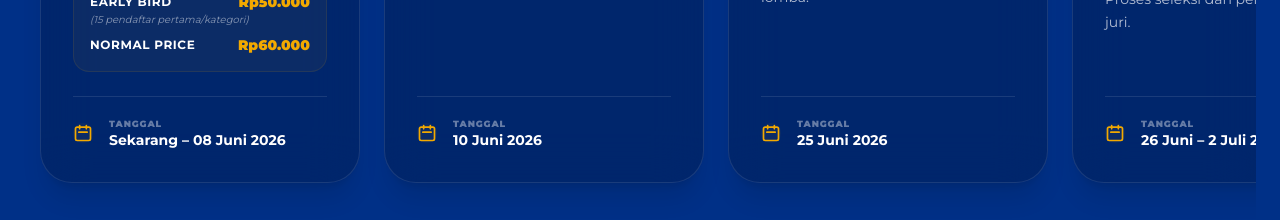
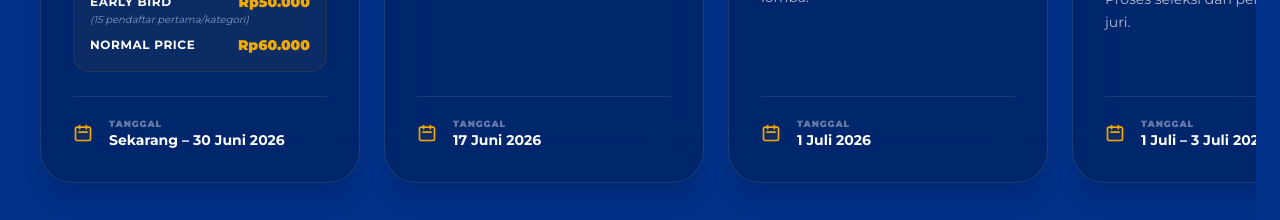
Before and after one commit to bguss03/DIGIFEST2026, a React (Vite) app in the folder Frontend/: page / in a window 1280 px wide. Shown: the part 2880-3100 px from the top of the page. Built offline with nearby package versions, Linux system fonts and the light colour scheme; no server answers; a web font is replaced by a local one.

Commit message:
revision timeline and revision system innovation competition

```diff
--- a/Frontend/src/pages/Event.tsx
+++ b/Frontend/src/pages/Event.tsx
@@ -29,7 +29,6 @@ interface TimelineStep {
   date: string;
 }
 
-// Tambahkan interface baru untuk Guidebook
 interface Guidebook {
   label: string;
   link: string;
@@ -40,7 +39,7 @@ interface EventData {
   subtitle?: string;
   description: string;
   link: string;
-  guidebooks?: Guidebook[]; // Mengubah guidebookLink menjadi array guidebooks
+  guidebooks?: Guidebook[];
   competitions?: Competition[];
   summary?: SummaryCard[];
   timeline?: TimelineStep[];
@@ -59,7 +58,6 @@ const eventDetails: Record<string, EventData> = {
     linkSubmit: "/SubmitGenetic",
     locationInfo:
       "Lomba terdiri dari Babak Penyisihan (Online) dan Babak Final (Offline) di Universitas Semarang.",
-    // Masukkan 2 Guidebook di sini
     guidebooks: [
       { label: "Guidebook UI/UX", link: "/GUIDEBOOK_LOMBA_UDC.pdf" },
       { label: "Guidebook SIIC", link: "/GUIDEBOOK_lOMBA_SIIC.pdf" },
@@ -72,7 +70,7 @@ const eventDetails: Record<string, EventData> = {
         subTheme: "Solusi Digital Untuk Tantangan atau Masalah Sosial",
       },
       {
-        name: "System Innovation System Idea Competition",
+        name: "System Innovation Idea Competition",
         description:
           "Kompetisi ini menguji kemampuan peserta dalam merancang solusi inovatif berbasis teknologi untuk menjawab permasalahan sosial secara kreatif dan aplikatif.",
         subTheme: "Smart Society & Digital Solutions",
@@ -99,10 +97,10 @@ const eventDetails: Record<string, EventData> = {
       },
     ],
     timeline: [
-      { title: "Pendaftaran", date: "Sekarang – 08 Juni 2026" },
-      { title: "Technical Meeting Peserta", date: "10 Juni 2026" },
-      { title: "Pengumpulan Karya", date: "25 Juni 2026" },
-      { title: "Seleksi & Penilaian Karya", date: "26 Juni – 2 Juli 2026" },
+      { title: "Pendaftaran", date: "Sekarang – 30 Juni 2026" },
+      { title: "Technical Meeting Peserta", date: "17 Juni 2026" },
+      { title: "Pengumpulan Karya", date: "1 Juli 2026" },
+      { title: "Seleksi & Penilaian Karya", date: "1 Juli – 3 Juli 2026" },
       { title: "Pengumuman Finalis", date: "3 Juli 2026" },
       { title: "Technical Meeting Finalis", date: "4 Juli 2026" },
       { title: "Final Lomba (Offline)", date: "9 Juli 2026" },
@@ -116,7 +114,6 @@ const eventDetails: Record<string, EventData> = {
     linkSubmit: "/SubmitDinamic",
     locationInfo:
       "Lomba terdiri dari Babak Penyisihan (Online) dan Babak Final (Offline) di Universitas Semarang.",
-    // Sesuaikan CDC agar memakai format array guidebooks juga
     guidebooks: [
       { label: "Guidebook", link: "/GUIDEBOOK_LOMBA_CDC.pdf" },
     ],
@@ -141,10 +138,10 @@ const eventDetails: Record<string, EventData> = {
       },
     ],
     timeline: [
-      { title: "Pendaftaran", date: "Sekarang – 08 Juni 2026" },
-      { title: "Technical Meeting Peserta", date: "10 Juni 2026" },
-      { title: "Pengumpulan Karya", date: "25 Juni 2026" },
-      { title: "Seleksi & Penilaian Karya", date: "26 Juni – 2 Juli 2026" },
+      { title: "Pendaftaran", date: "Sekarang – 30 Juni 2026" },
+      { title: "Technical Meeting Peserta", date: "17 Juni 2026" },
+      { title: "Pengumpulan Karya", date: "1 Juli 2026" },
+      { title: "Seleksi & Penilaian Karya", date: "1 Juli – 3 Juli 2026" },
       { title: "Pengumuman Finalis", date: "3 Juli 2026" },
       { title: "Technical Meeting Finalis", date: "4 Juli 2026" },
       { title: "Final Lomba (Offline)", date: "9 Juli 2026" },
@@ -178,8 +175,8 @@ const eventDetails: Record<string, EventData> = {
       },
     ],
     timeline: [
-      { title: "Pendaftaran", date: "Sekarang – 08 Juni 2026" },
-      { title: "Technical Meeting", date: "10 Juni 2026" },
+      { title: "Pendaftaran", date: "Sekarang – 30 Juni 2026" },
+      { title: "Technical Meeting", date: "17 Juni 2026" },
       { title: "IT Competition (Pameran)", date: "9 Juli 2026" },
       { title: "Awarding Celebration (Penutupan)", date: "9 Juli 2026" },
     ],
--- a/Frontend/src/pages/Form/FormDinamic.tsx
+++ b/Frontend/src/pages/Form/FormDinamic.tsx
@@ -80,7 +80,7 @@ export default function FormDinamic() {
   const [isSubmitting, setIsSubmitting] = useState(false);
   const [turnstileToken, setTurnstileToken] = useState<string | null>(null);
 
-  const earlyBirdDeadline = new Date("2026-06-08T23:59:59");
+  const earlyBirdDeadline = new Date("2026-06-30T23:59:59");
   const [currentDate, setCurrentDate] = useState(new Date());
 
   useEffect(() => {
--- a/Frontend/src/pages/Form/FormGenetic.tsx
+++ b/Frontend/src/pages/Form/FormGenetic.tsx
@@ -67,7 +67,7 @@ const itemVariants = {
 
 const GROUP_LINKS: Record<string, string> = {
   "UI UX": "https://chat.whatsapp.com/CCj4QfDDQRiEpMOOlmRiPt",
-  "Innovation System Challenge":
+  "System Innovation Idea Competition":
     "https://chat.whatsapp.com/EImhllNLHtwBWasLwrE0Zm",
 };
 
@@ -83,7 +83,7 @@ export default function FormGenetic() {
   const [isSubmitting, setIsSubmitting] = useState(false);
   const [turnstileToken, setTurnstileToken] = useState<string | null>(null);
 
-  const earlyBirdDeadline = new Date("2026-06-08T23:59:59");
+  const earlyBirdDeadline = new Date("2026-06-30T23:59:59");
   const [currentDate, setCurrentDate] = useState(new Date());
 
   useEffect(() => {
@@ -242,7 +242,6 @@ export default function FormGenetic() {
   const isInvalid = (fields: (keyof FormData)[], isOptional = false) => {
     if (!showErrors) return false;
 
-    // Jika optional dan field pertama (nama anggota) kosong, anggap valid semua
     if (isOptional && fields.length > 0) {
       const firstField = formData[fields[0]];
       if (typeof firstField === "string" && firstField.trim() === "") {
@@ -476,7 +475,7 @@ export default function FormGenetic() {
                 Kategori Lomba
               </label>
               <div className="grid grid-cols-1 sm:grid-cols-2 gap-4">
-                {["UI UX", "Innovation System Challenge"].map((cat) => (
+                {["UI UX", "System Innovation Idea Competition"].map((cat) => (
                   <button
                     key={cat}
                     type="button"
--- a/Frontend/src/pages/Junlak.tsx
+++ b/Frontend/src/pages/Junlak.tsx
@@ -36,7 +36,7 @@ const guidelines = [
   },
   {
     id: "siic",
-    title: "System Innovation Idea Creative",
+    title: "System Innovation Idea Competition",
     icon: <LuLightbulb className="w-8 h-8 text-brand-sun" />,
     description:
       "Pedoman penyusunan proposal ide inovasi sistem informasi dan kriteria seleksi.",
--- a/Frontend/src/pages/Sponsor.tsx
+++ b/Frontend/src/pages/Sponsor.tsx
@@ -15,7 +15,7 @@ const Sponsors = [
 ];
 
 const MediaPartners = [
-  { src:"digifest.svg", title: "React", href: "https://react.dev" },
+  { src:"forumosis.png", title: "forumosis", href: "https://www.instagram.com/forumosis.purbalingga?utm_source=ig_web_button_share_sheet&igsh=ZDNlZDc0MzIxNw==" },
   { src:"digifest.svg", title: "React", href: "https://react.dev" },
   { src:"digifest.svg", title: "React", href: "https://react.dev" },
   { src:"digifest.svg", title: "React", href: "https://react.dev" },
--- a/Frontend/src/pages/Timeline.tsx
+++ b/Frontend/src/pages/Timeline.tsx
@@ -5,7 +5,7 @@ const timelineData = [
   {
     id: 1,
     title: "Pendaftaran",
-    date: "Sekarang – 08 Juni 2026",
+    date: "Sekarang – 30 Juni 2026",
     location: "Online",
     description: "Pendaftaran peserta lomba telah dibuka.",
     // Menambahkan field baru untuk detail harga agar mudah dikelola
@@ -22,21 +22,21 @@ const timelineData = [
   {
     id: 2,
     title: "Technical Meeting Peserta",
-    date: "10 Juni 2026",
+    date: "17 Juni 2026",
     location: "Online",
     description: "Penjelasan teknis pelaksanaan lomba.",
   },
   {
     id: 3,
     title: "Pengumpulan Karya GENETIC dan Creative Dance Competition",
-    date: "25 Juni 2026",
+    date: "1 Juli 2026",
     location: "Online",
     description: "Batas akhir pengumpulan karya lomba.",
   },
   {
     id: 4,
     title: "Seleksi & Penilaian Karya GENETIC dan Creative Dance Competition",
-    date: "26 Juni – 2 Juli 2026",
+    date: "1 Juli – 3 Juli 2026",
     location: "Online",
     description: "Proses seleksi dan penilaian oleh juri.",
   },
```
Also changed, not shown: Frontend/public/forumosis.png (added), 5 other files (tests, documents, lock files or other folders).
